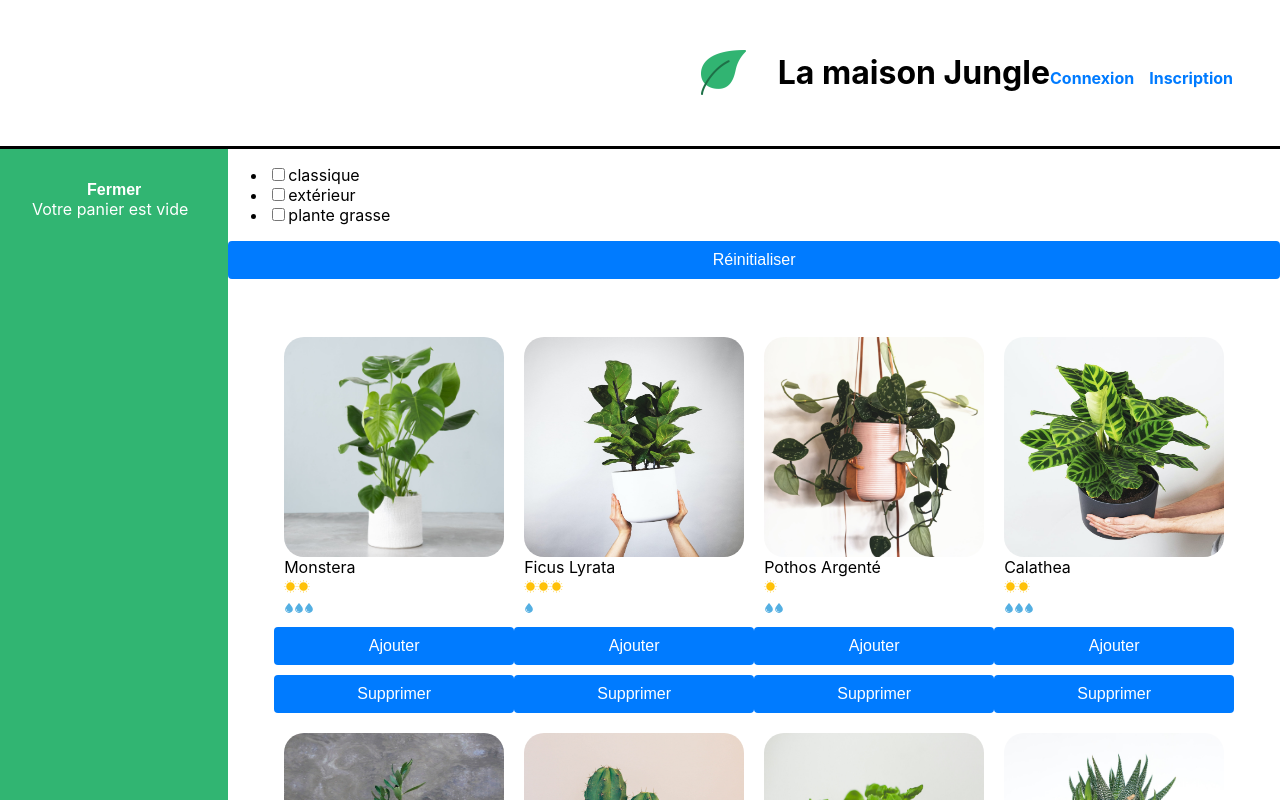
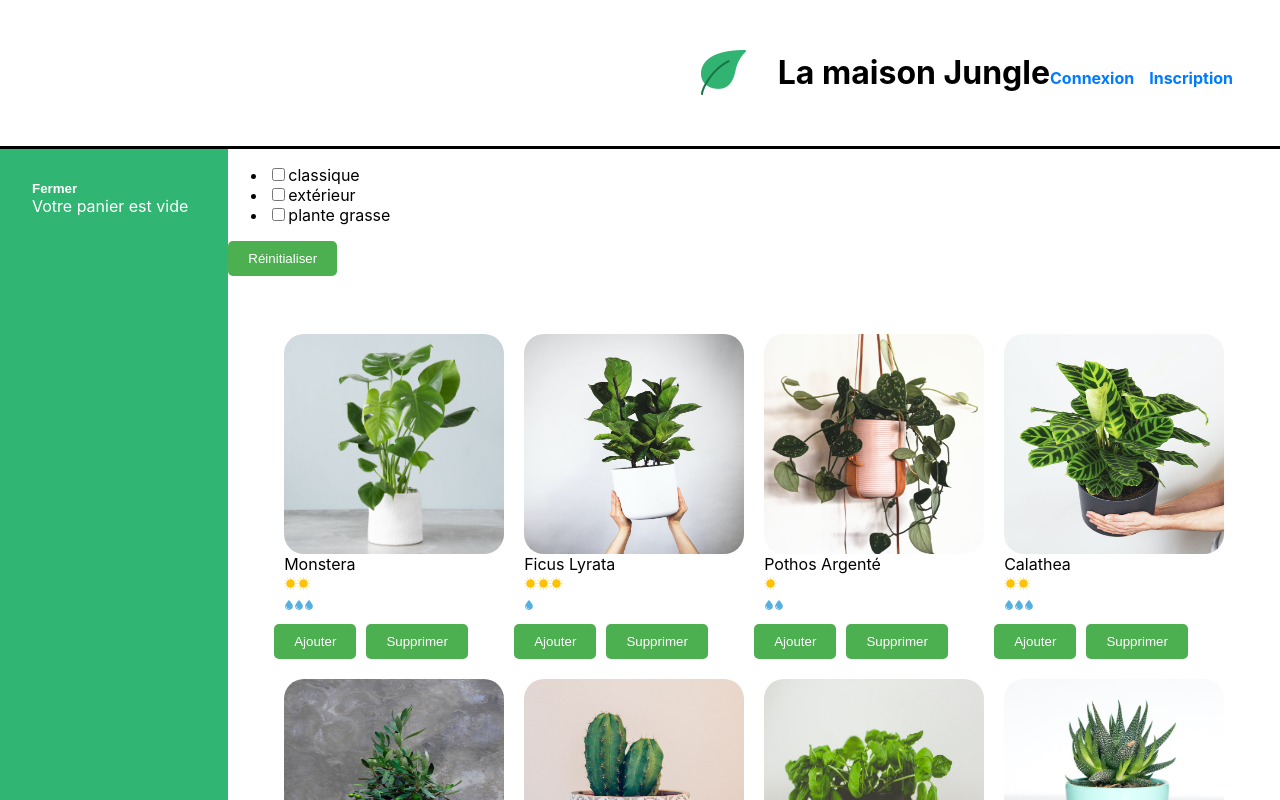
Before and after one commit to Muki-Dev/la-maison-jungle, a React (Create React App) app: page / in a window 1280 px wide. Shown: the top 800 px of the page. Built offline with nearby package versions, Linux system fonts and the light colour scheme.

Commit message:
modify style

```diff
--- a/src/components/ShoppingList.js
+++ b/src/components/ShoppingList.js
@@ -39,8 +39,8 @@ function ShoppingList() {
                 water={water}
                 description={description}
               />
-              <button onClick={() => dispatch(addToCart({id, name, price}))}>Ajouter</button>
-              <button onClick={() => dispatch(removeToCart(id))}>Supprimer</button>
+              <button className="btn-add" onClick={() => dispatch(addToCart({id, name, price}))}>Ajouter</button>
+              <button className="btn-remove" onClick={() => dispatch(removeToCart(id))}>Supprimer</button>
             </div>
           ))}
       </ul>
--- a/src/styles/Auth.css
+++ b/src/styles/Auth.css
@@ -30,7 +30,7 @@
     border-radius: 4px;
 }
 
-button {
+/* button {
     width: 100%;
     padding: 10px;
     background-color: #007bff;
@@ -43,4 +43,4 @@ button {
 
 button:hover {
     background-color: #0056b3;
-}
+} */
```
Also changed, not shown: src/styles/ShoppingList.css (line endings or trailing spaces).
